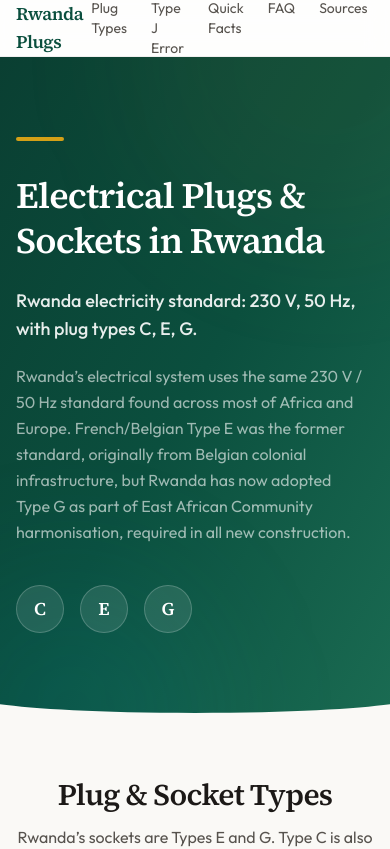
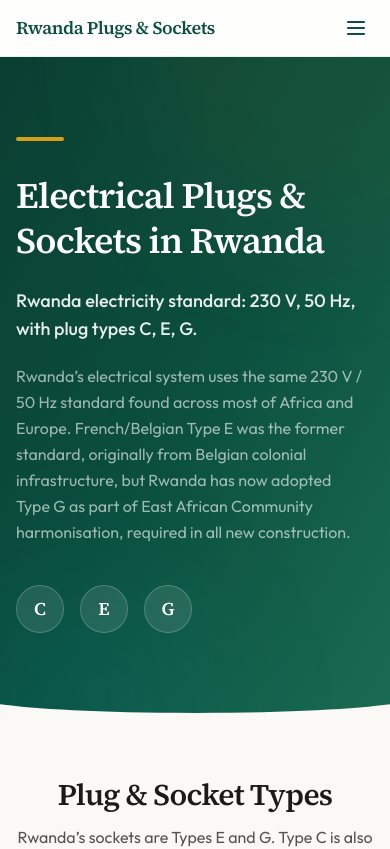
Before and after one commit to musayann/pinout, a Next.js app: page / in a window 390 px wide. Shown: the top 849 px of the page. Built offline with nearby package versions, Linux system fonts and the light colour scheme.

Commit message:
fix: bugs

```diff
--- a/src/components/Navigation.tsx
+++ b/src/components/Navigation.tsx
@@ -1,3 +1,7 @@
+"use client";
+
+import { useState } from "react";
+
 const navLinks = [
   { href: "#plug-types", label: "Plug Types" },
   { href: "#type-j-error", label: "Type J Error" },
@@ -7,6 +11,8 @@ const navLinks = [
 ];
 
 export default function Navigation() {
+  const [isOpen, setIsOpen] = useState(false);
+
   return (
     <nav className="sticky top-0 z-50 backdrop-blur-md bg-white/80 border-b border-stone-200/60">
       <div className="max-w-5xl mx-auto px-4 sm:px-6 lg:px-8 flex items-center justify-between h-14">
@@ -14,9 +20,10 @@ export default function Navigation() {
           href="#"
           className="font-[family-name:var(--font-display)] font-semibold text-rw-teal text-lg tracking-tight"
         >
-          Rwanda Plugs
+          Rwanda Plugs & Sockets
         </a>
-        <div className="flex gap-2 sm:gap-6">
+
+        <div className="hidden md:flex md:gap-6">
           {navLinks.map((link) => (
             <a
               key={link.href}
@@ -27,6 +34,44 @@ export default function Navigation() {
             </a>
           ))}
         </div>
+
+        <button
+          className="md:hidden p-1.5 rounded-md text-rw-teal hover:bg-rw-teal/5 transition-colors"
+          onClick={() => setIsOpen(!isOpen)}
+          aria-expanded={isOpen}
+          aria-controls="mobile-menu"
+          aria-label={isOpen ? "Close menu" : "Open menu"}
+        >
+          {isOpen ? (
+            <svg className="h-6 w-6" fill="none" viewBox="0 0 24 24" stroke="currentColor" strokeWidth={2}>
+              <path strokeLinecap="round" strokeLinejoin="round" d="M6 18L18 6M6 6l12 12" />
+            </svg>
+          ) : (
+            <svg className="h-6 w-6" fill="none" viewBox="0 0 24 24" stroke="currentColor" strokeWidth={2}>
+              <path strokeLinecap="round" strokeLinejoin="round" d="M4 6h16M4 12h16M4 18h16" />
+            </svg>
+          )}
+        </button>
+      </div>
+
+      <div
+        id="mobile-menu"
+        className={`md:hidden overflow-hidden transition-all duration-200 ease-in-out ${
+          isOpen ? "max-h-80 opacity-100 border-t border-stone-200/60" : "max-h-0 opacity-0"
+        }`}
+      >
+        <div className="max-w-5xl mx-auto px-4 py-4 space-y-1">
+          {navLinks.map((link) => (
+            <a
+              key={link.href}
+              href={link.href}
+              onClick={() => setIsOpen(false)}
+              className="block text-sm text-text-secondary hover:text-rw-teal hover:bg-rw-teal/5 px-3 py-2.5 rounded-md transition-colors"
+            >
+              {link.label}
+            </a>
+          ))}
+        </div>
       </div>
     </nav>
   );
--- a/src/components/QuickFacts.tsx
+++ b/src/components/QuickFacts.tsx
@@ -27,7 +27,7 @@ export default function QuickFacts() {
 
           <div className="bg-warm-card rounded-2xl border border-stone-200/80 shadow-sm overflow-hidden">
             {/* Facts grid */}
-            <div className="grid grid-cols-3 divide-x divide-stone-100">
+            <div className="grid grid-cols-1 sm:grid-cols-3 divide-y sm:divide-y-0 sm:divide-x divide-stone-100">
               {facts.map((fact) => (
                 <div key={fact.label} className="p-5 sm:p-6 text-center">
                   <p className="text-xs font-medium text-text-muted uppercase tracking-wider mb-2">
```
Also changed, not shown: public/llms.txt.
